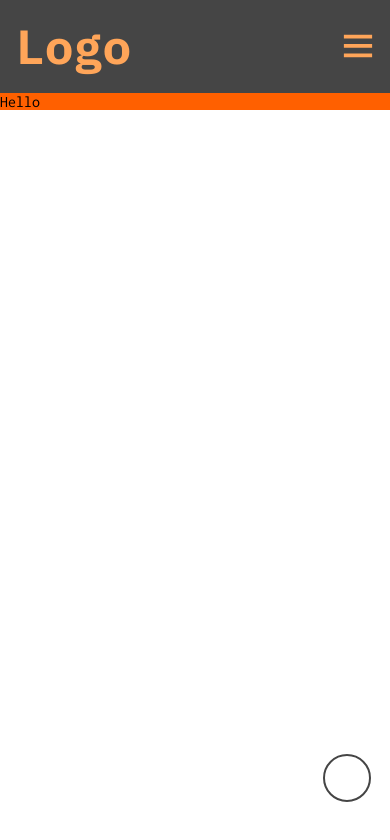
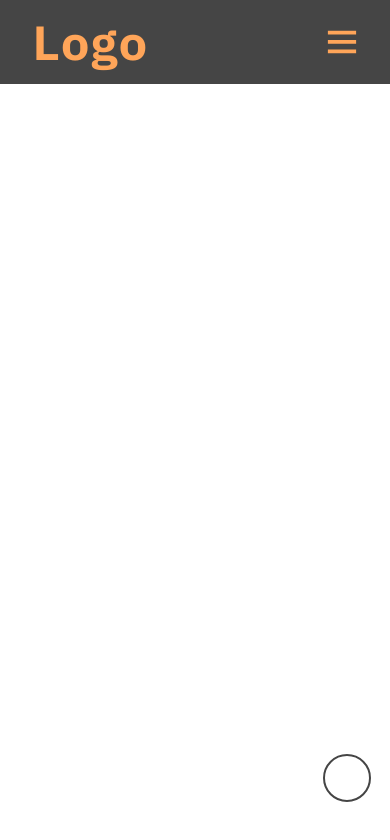
Before and after one commit to uttamakwana/glp-website, a React (Vite) app: page / in a window 390 px wide. Shown: the top 840 px of the page. Built offline with nearby package versions, Linux system fonts and the light colour scheme; some icons are missing; a web font is replaced by a local one.

Commit message:
Make changes in header component

```diff
--- a/src/components/Header/Header.jsx
+++ b/src/components/Header/Header.jsx
@@ -16,7 +16,8 @@ const Header = () => {
 
   return (
     // Header componenet starts here
-    <header className="header">
+    <header className="header flex-center">
+      <main className="header-container flex-center">
         {/* header logo container */}
         <nav className="header__logo-container">
           {/* main logo for header */}
@@ -28,14 +29,14 @@ const Header = () => {
         <nav className="header__navgiation-container">
           {/* header navigation list */}
           <ul
-          className={`header__navigation-container__navigation ${
+            className={`header__navigation-container__list ${
               toggleMenu ? "active-menu" : ""
             } `}
           >
             {/* header navigation list item */}
             <li
               id="search-bar"
-            className="header__navigation-container__navigation_item"
+              className="header__navigation-container__list__item"
             >
               <input
                 type="text"
@@ -62,19 +63,19 @@ const Header = () => {
             </li>
             {/* header navigation list item */}
 
-          <li className="header__navigation-container__navigation_item">
+            <li className="header__navigation-container__list__item">
               <LuMessageCircle />
               {toggleMenu ? "Messages" : ""}
             </li>
             {/* header navigation list item */}
 
-          <li className="header__navigation-container__navigation_item">
+            <li className="header__navigation-container__list__item">
               <MdOutlineNotificationsActive />
               {toggleMenu ? "Notifications" : ""}
             </li>
             {/* header navigation list item */}
 
-          <li className="header__navigation-container__navigation_item">
+            <li className="header__navigation-container__list__item">
               <CgProfile />
               {toggleMenu ? "Profile" : ""}
             </li>
@@ -108,6 +109,7 @@ const Header = () => {
             />
           </motion.div>
         </nav>
+      </main>
     </header>
   );
 };
--- a/src/components/Header/header.css
+++ b/src/components/Header/header.css
@@ -1,10 +1,14 @@
 .header {
-  min-height: 11vh;
+  min-height: 10vh;
   background-color: var(--sixty-pr-color);
-  display: flex;
-  justify-content: space-between;
-  align-items: center;
-  padding: 0 1rem;
+}
+
+.header-container {
+  max-width: 1300px;
+  width: 100%;
+  height: 100%;
+  justify-content: space-between !important;
+  padding: 0 2rem;
 }
 
 /* Logo */
@@ -13,13 +17,13 @@ figcaption {
 }
 
 /* Navigation container */
-.header__navigation-container__navigation {
+.header__navigation-container__list {
   display: flex;
   gap: 1rem;
 }
 
 /* Navigation nav links / svgs */
-.header__navigation-container__navigation svg {
+.header__navigation-container__list svg {
   height: 2rem;
   width: 2rem;
   color: var(--thirty-pr-color);
@@ -38,7 +42,7 @@ figcaption {
 #search {
   height: 100%;
   background-color: var(--sixty-pr-color);
-  border: 1px solid var(--ten-pr-color);
+  border: 1px solid var(--thirty-pr-color);
   animation: rightToLeft 1s ease both 1;
   padding: 0 0.5rem;
   padding-right: 3rem;
@@ -53,26 +57,26 @@ figcaption {
   transition: linear 0.2s;
 }
 
-/* Animation of Search input from Opacity 0 to 1 */
-@keyframes rightToLeft {
-  from {
-    opacity: 0;
-  }
-  to {
-    opacity: 1;
-  }
-}
-
+/* on large screen toggle bar menu icon is not visible */
 .toggle-bar-container {
   display: none;
 }
+
+/* to apply css for mobile */
 @media screen and (max-width: 800px) {
-  #close {
-    position: absolute;
-    top: 25%;
-    right: 5%;
+  /* displaying toggle bar menu button */
+  .toggle-bar-container {
+    display: block;
   }
-  .header__navigation-container__navigation {
+
+  #toggle-menu {
+    height: 2rem;
+    width: 2rem;
+    color: var(--thirty-pr-color);
+  }
+
+  /* navigation list */
+  .header__navigation-container__list {
     position: absolute;
     top: -100%;
     left: 0;
@@ -86,35 +90,31 @@ figcaption {
     gap: 2rem;
   }
 
-  .header__navigation-container__navigation li {
-    /* width: 100%; */
+  /* on toggle button click it is visible */
+  .header__navigation-container__list.active-menu {
+    top: 0;
+  }
+
+  /* navigation list items */
+  .header__navigation-container__list__item {
     width: 50%;
     display: flex;
     gap: 1rem;
     align-items: center;
     justify-content: start;
+    color: var(--thirty-pr-color);
   }
 
+  /* search input tag */
   #search {
     width: 100%;
     padding: 0.5rem 2.5rem 0.5rem 0.5rem;
   }
 
-  li {
-    color: var(--thirty-pr-color);
-  }
-
-  .header__navigation-container__navigation.active-menu {
-    top: 0;
-  }
-
-  .toggle-bar-container {
-    display: block;
-  }
-
-  #toggle-menu {
-    height: 2rem;
-    width: 2rem;
-    color: var(--thirty-pr-color);
+  /* close icon button */
+  #close {
+    position: absolute;
+    top: 25%;
+    right: 5%;
   }
 }
--- a/src/pages/Home/Home.jsx
+++ b/src/pages/Home/Home.jsx
@@ -10,7 +10,7 @@ const Home = () => {
       <Header />
       <Navbar />
       {/* Main component */}
-      <main id="main-component">Hello</main>
+      <main id="main-component"></main>
       <AstronautNavigation id="quick-access" />
     </>
   );
--- a/src/pages/Home/home.css
+++ b/src/pages/Home/home.css
@@ -11,7 +11,7 @@
 #main-component{
   position: absolute;
   top: 20%;
-  background-color: var(--ten-pr-color);
+  /* background-color: var(--ten-pr-color); */
   width: 100vw;
   height: 80%;
   z-index: -2;
```
Lines whose indentation alone changed are shown as unchanged.
